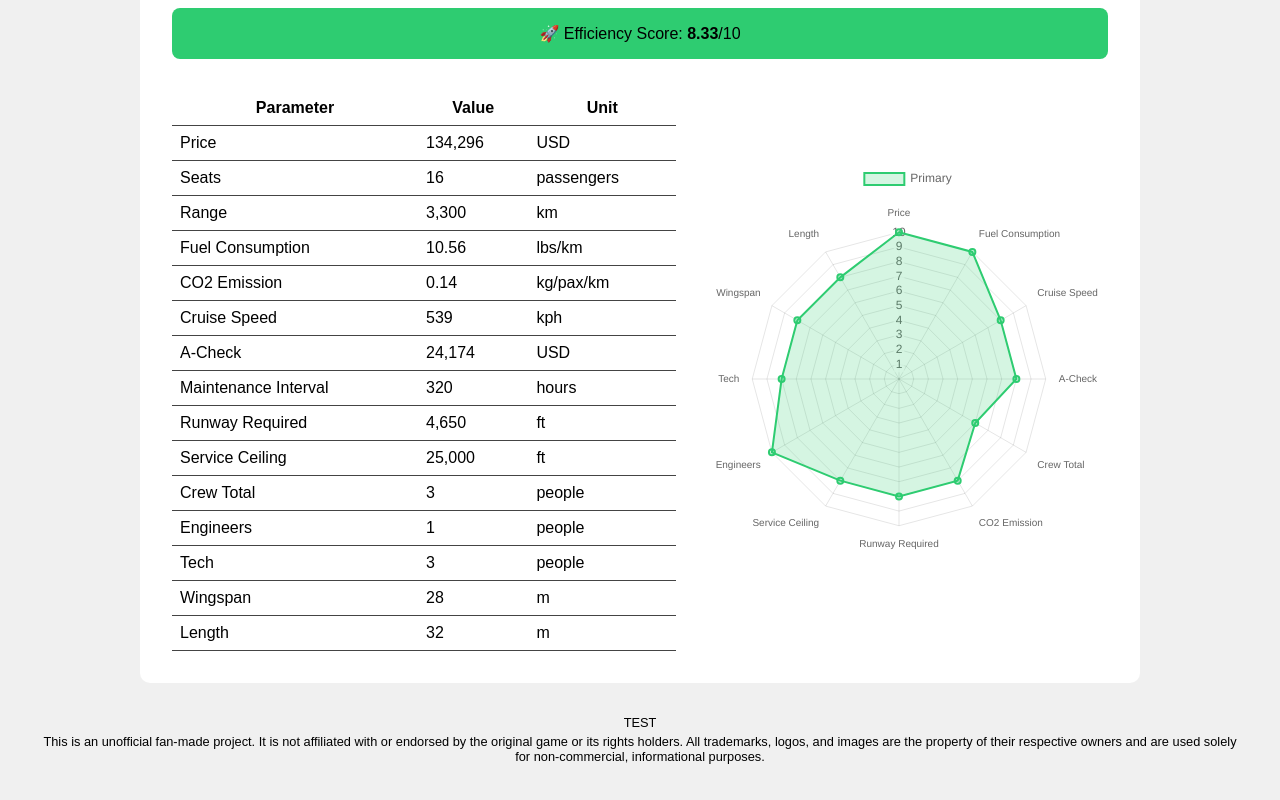
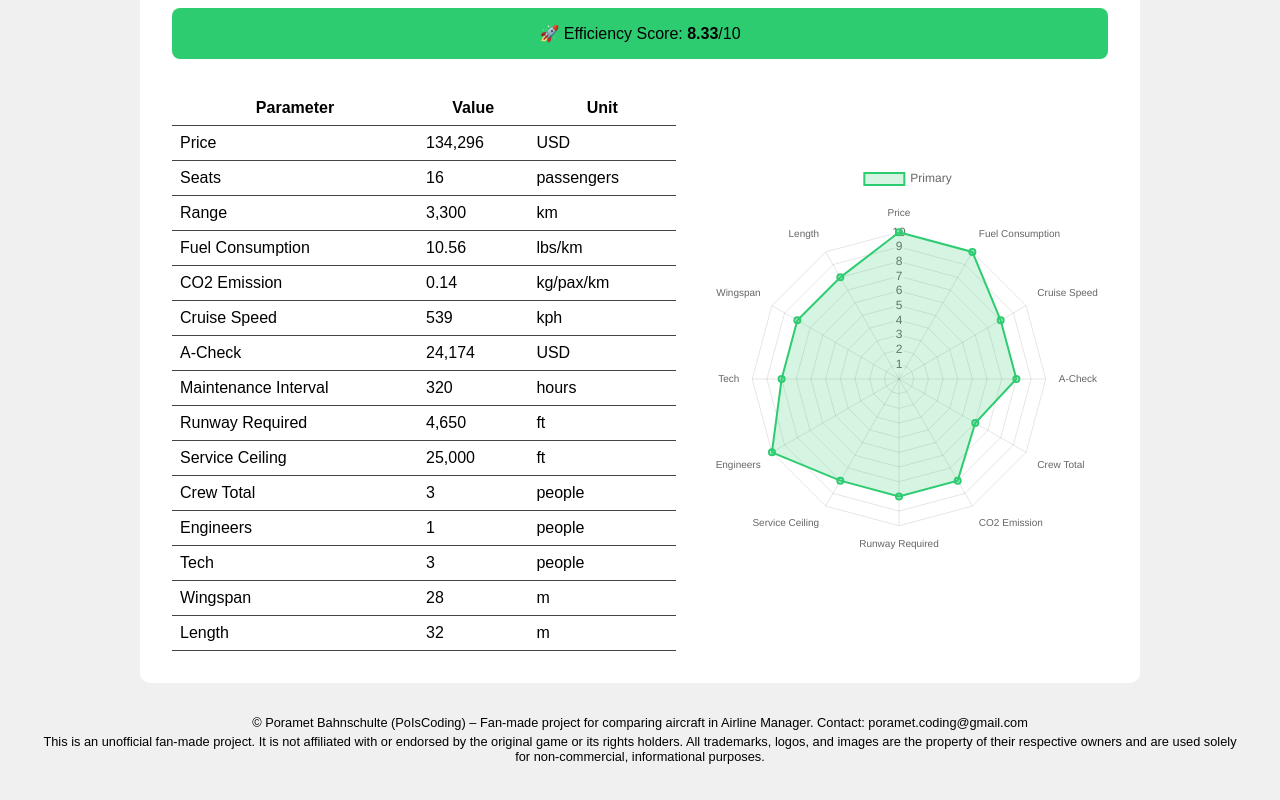
Before and after one commit to PoIsCoding/am4-aircraft-efficiency-analyzer, a plain HTML site: page index.html in a window 1280 px wide. Shown: the part 486-1286 px from the top of the page. Drawn offline with nearby package versions, Linux system fonts and the light colour scheme.

Commit message:
Changes: v1.0.1 - Language change now works again

```diff
--- a/index.html
+++ b/index.html
@@ -22,7 +22,15 @@
       document.getElementById('title').textContent = translations.title;
       document.getElementById('labelPrimary').textContent = translations.primary_aircraft;
       document.getElementById('labelCompare').textContent = translations.compare_aircraft;
-      document.getElementById('scoreBox').textContent = translations.efficiency_score + ": -- / 10";
+      const scoreBox = document.getElementById('scoreBox');
+      if (scoreBox) {
+        // Preserve inner HTML tags and only update the label part
+        const scoreHTML = scoreBox.innerHTML;
+        const valueMatch = scoreHTML.match(/<strong>(.*?)<\/strong>/);
+        const value = valueMatch ? valueMatch[1] : "--";
+        const suffix = scoreHTML.includes("↑") ? scoreHTML.split("</strong>")[1] : "";
+        scoreBox.innerHTML = `🚀 ${translations.efficiency_score}: <strong>${value}</strong>${suffix}`;
+      }
       document.getElementById('thParameter').textContent = translations.table_parameter;
       document.getElementById('thValue').textContent = translations.table_value;
       document.getElementById('thUnit').textContent = translations.table_unit;
--- a/js/main.js
+++ b/js/main.js
@@ -78,7 +78,8 @@ function updateData() {
     }
     const showCompare = document.getElementById("showCompareValues")?.checked;
     const compareText = showCompare && v2 !== null ? `<br><span style="color: #aaa;">${formatNumber(v2)}</span>` : "";
-    table.innerHTML += `<tr><td data-label-key="${keyLabel}">${key}</td><td>${formatNumber(v1)}${compareText}${diff}</td><td>${unit}</td></tr>`;
+    const labelText = translations[keyLabel] || key;
+    table.innerHTML += `<tr><td data-label-key="${keyLabel}">${labelText}</td><td>${formatNumber(v1)}${compareText}${diff}</td><td>${unit}</td></tr>`;
   }
 
   drawChart(d1, d2);
@@ -113,7 +114,7 @@ function drawChart(d1, d2) {
   const s2 = d2 ? calcScore(d2) : null;
   const avg1 = (s1.reduce((a,b)=>a+b,0)/s1.length).toFixed(2);
   const avg2 = s2 ? (s2.reduce((a,b)=>a+b,0)/s2.length).toFixed(2) : null;
-  document.getElementById("scoreBox").innerHTML = `🚀 Efficiency Score: <strong>${avg1}</strong>/10` +
+  document.getElementById("scoreBox").innerHTML = `🚀 ${translations.efficiency_score}: <strong>${avg1}</strong>/10` +
     (avg2 ? (avg1 > avg2 ? ` ↑ +${(avg1 - avg2).toFixed(2)}` : ` ↓ ${(avg2 - avg1).toFixed(2)}`) : "");
 
   const ctx = document.getElementById("efficiencyChart").getContext("2d");
--- a/locales/de.json
+++ b/locales/de.json
@@ -22,7 +22,7 @@
   "wingspan": "Spannweite",
   "length": "Länge",
   "footer_language_note": "Sprache gilt nur für diese Seite",
-  "footer_note": "TEST",
+  "footer_note": "© Poramet Bahnschulte (PoIsCoding) – Fanprojekt zum Vergleich von Flugzeugen im Airline Manager. Kontakt: poramet.coding@gmail.com",
   "footer_disclaimer": "Dies ist ein rein inoffizielles Fanprojekt. Es besteht keine Verbindung zum Originalspiel oder dessen Rechteinhabern. Alle Marken, Logos und Bilder sind Eigentum ihrer jeweiligen Inhaber und werden nur zu nicht-kommerziellen, informativen Zwecken verwendet.",
   "primary": "Primär",
   "compare": "Vergleich",
--- a/locales/en.json
+++ b/locales/en.json
@@ -23,7 +23,7 @@
   "wingspan": "Wingspan",
   "length": "Length",
   "footer_language_note": "Language applies only to this page",
-  "footer_note": "TEST",
+  "footer_note": "© Poramet Bahnschulte (PoIsCoding) – Fan-made project for comparing aircraft in Airline Manager. Contact: poramet.coding@gmail.com",
   "units": {
     "price": "USD",
     "seats": "passengers",
```
